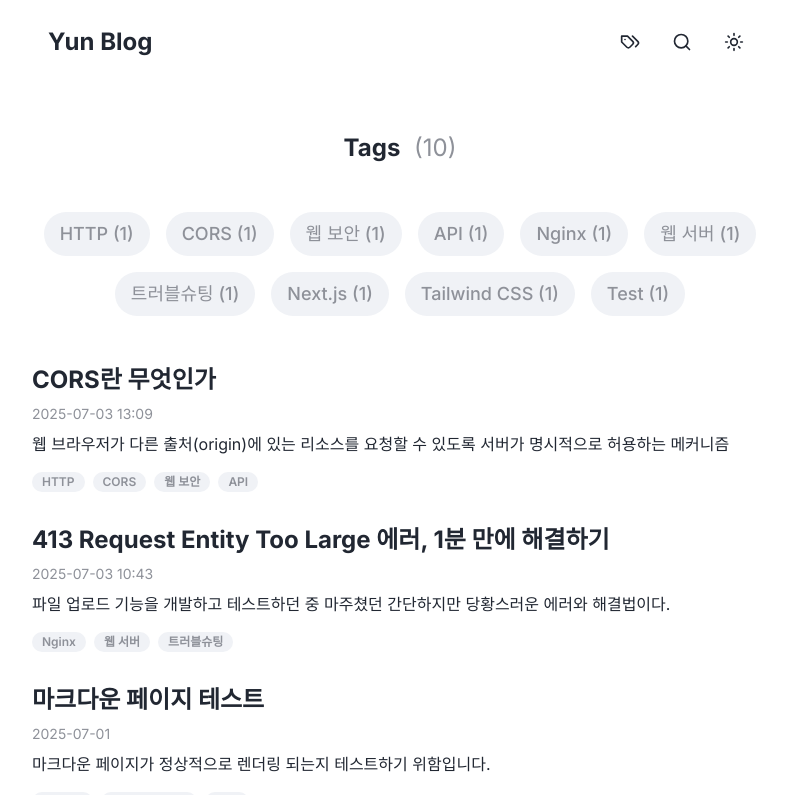
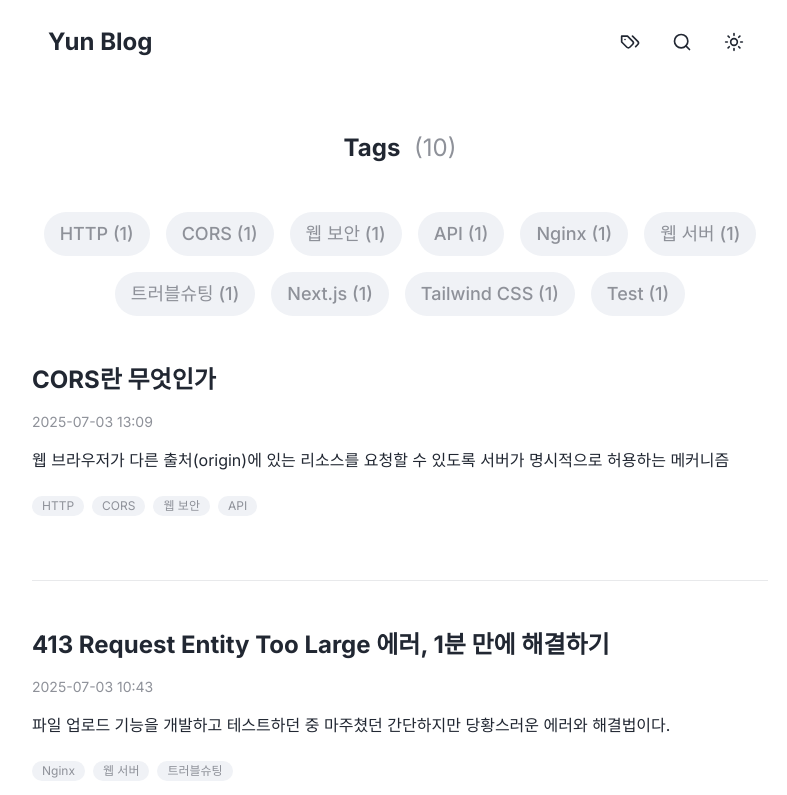
Before and after one commit to Yseek/yun-blog, a Next.js app: page /yun-blog/tags in a window 1280 px wide. Shown: the top 795 px of the page, without its empty margins (240-1027 px from the left). Built offline with nearby package versions, Linux system fonts and the light colour scheme.

Commit message:
💄 화면 수정

```diff
--- a/src/app/posts/[id]/page.tsx
+++ b/src/app/posts/[id]/page.tsx
@@ -40,7 +40,7 @@ export default async function Post({ params: paramsPromise }: Props) {
         <div className='mt-4'>
           <ProfileCard />
         </div>
-        <hr className='text-muted-foreground mb-4'/>
+        <hr className='border-muted-foreground/20 mb-4'/>
         <div className="mt-8">
           <Giscus />
         </div>
--- a/src/components/HomeContent.tsx
+++ b/src/components/HomeContent.tsx
@@ -19,7 +19,7 @@ export default function HomeContent({
   return (
     <div>
       <ProfileCard />
-      <div className="flex justify-center border-b mb-8">
+      <div className="flex justify-center border-b border-muted-foreground/20 mb-8">
         <button
           onClick={() => setView('posts')}
           className={`px-6 py-3 font-semibold border-b-2 transition-colors ${view === 'posts' ? 'border-primary text-primary' : 'border-transparent text-muted-foreground hover:text-primary'}`}
--- a/src/components/PostHeader.tsx
+++ b/src/components/PostHeader.tsx
@@ -22,7 +22,7 @@ export function PostHeader({ post }: { post: Post }) {
           </Link>
         ))}
       </div>
-      <hr className='text-muted-foreground mb-4'/>
+      <hr className='border-muted-foreground/20 mb-4'/>
     </div>
   );
 }
--- a/src/components/PostPreview.tsx
+++ b/src/components/PostPreview.tsx
@@ -10,23 +10,24 @@ export interface Post {
 
 export function PostPreview({ post }: { post: Post }) {
   return (
-    <article>
+    <article className='mb-12'>
       <Link href={`/posts/${post.id}`} className="hover:underline">
-        <h2 className="text-2xl font-bold mb-2">{post.title}</h2>
+        <h2 className="text-2xl font-bold mb-4">{post.title}</h2>
       </Link>
-      <p className="text-muted-foreground text-sm mb-2">{post.date}</p>
-      <p className="mb-4">{post.summary}</p>
+      <p className="text-muted-foreground text-sm mb-4">{post.date}</p>
+      <p className="mb-6">{post.summary}</p>
       <div className="flex flex-wrap gap-2">
         {post.tags.map((tag) => (
           <Link
             key={tag}
             href={`/tags?q=${encodeURIComponent(tag)}`}
-            className="bg-muted text-muted-foreground text-xs font-semibold px-2.5 py-0.5 rounded-full hover:bg-primary hover:text-primary-foreground"
+            className="bg-muted text-muted-foreground text-xs px-2.5 py-0.5 rounded-full hover:bg-primary hover:text-primary-foreground"
           >
             {tag}
           </Link>
         ))}
       </div>
+      <hr className='mt-16 border-muted-foreground/20'/>
     </article>
   );
 }
```
